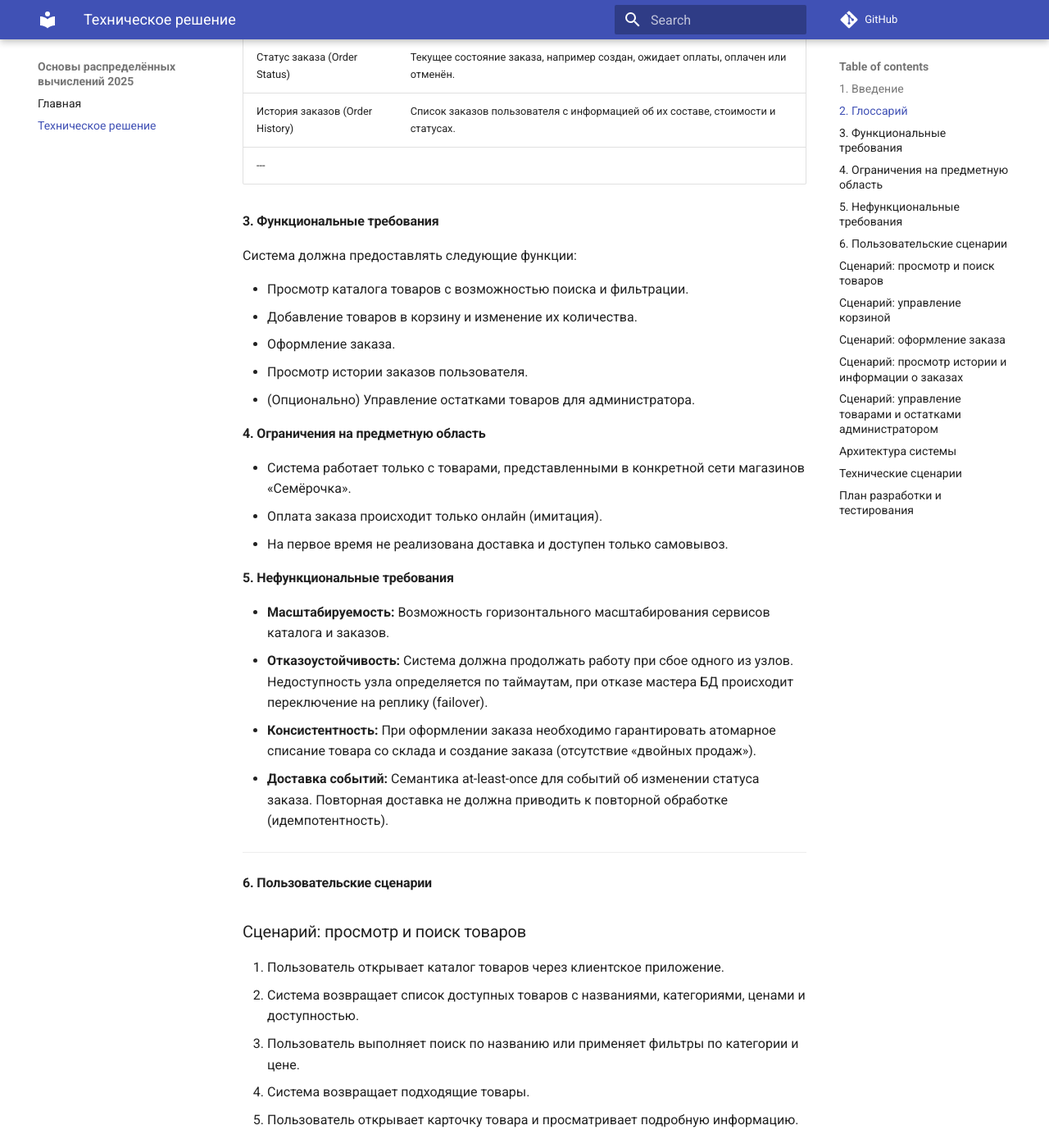
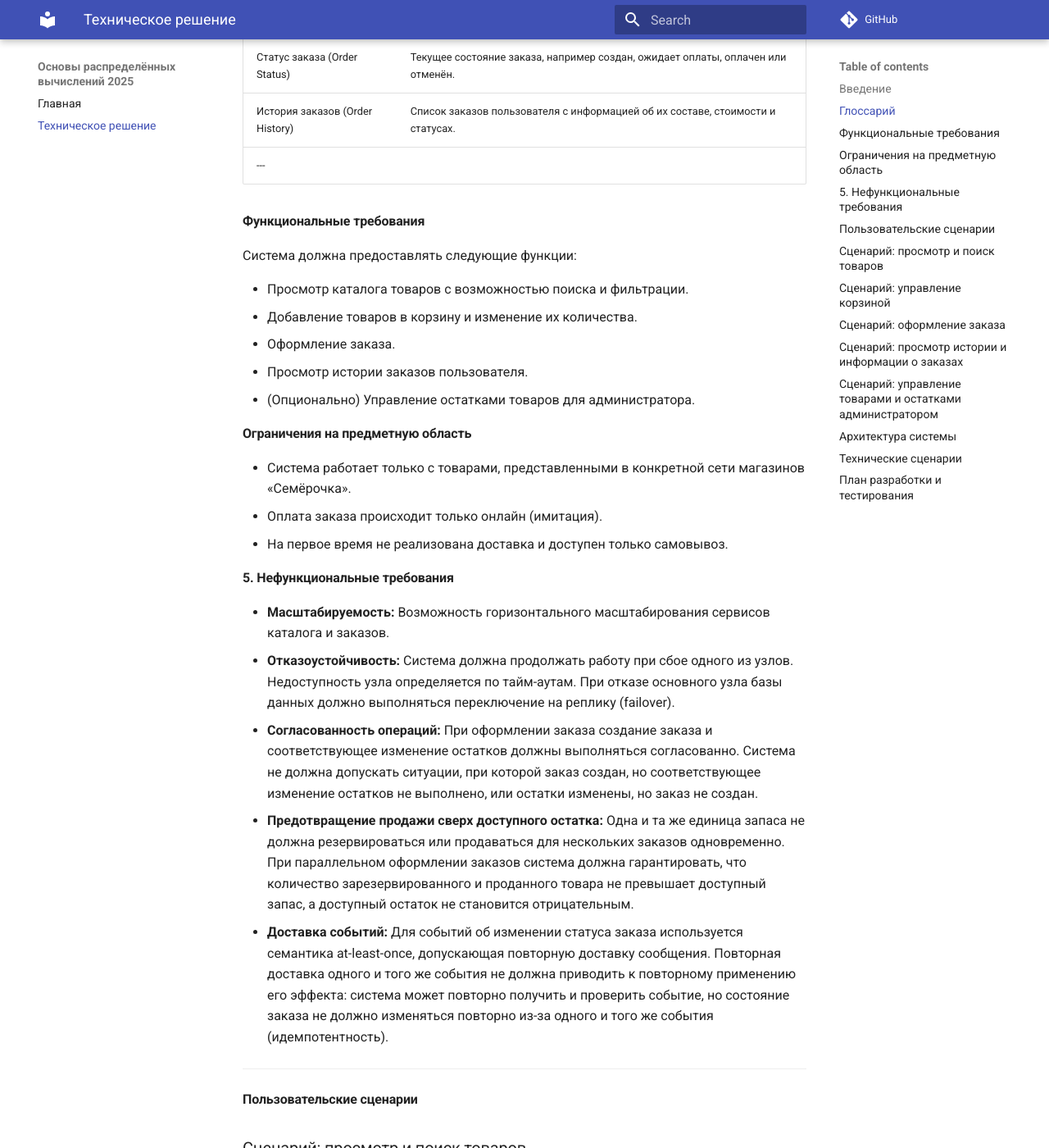
Before and after one commit to spbu-ds-practicum-2026/good_question, an MkDocs documentation site: the page built from docs/tr.md, in a window 1280 px wide and 1400 px high, scrolled down 1943 px. Shown: the whole window at 82% size. Built offline with MkDocs 1.6.1 and Material for MkDocs 9.7.7, drawn with Linux system fonts in a browser that asks for light colours; comment, search, counter and statistics services are not loaded; some of the changed text lies outside the part shown.

Commit message:
Update tr.md
нефунк. требования

```diff
--- a/docs/tr.md
+++ b/docs/tr.md
@@ -1,6 +1,6 @@
 # Техническое решение проекта «Магазин Семёрочка»
 
-#### **1. Введение**
+#### **Введение**
 
 *   **Краткое описание:** Учебный проект, реализующий прототип системы для онлайн-заказа товаров из магазина «Семёрочка». Система позволяет просматривать каталог, управлять корзиной, оформлять заказы.
 *   **Цель проекта:** Реализовать прототип масштабируемой и отказоустойчивой системы электронной коммерции, демонстрирующей ключевые принципы построения распределённых приложений.
@@ -22,7 +22,7 @@
 
 ---
 
-#### **2. Глоссарий**
+#### **Глоссарий**
 
 | Термин | Определение |
 |---|---|
@@ -45,7 +45,7 @@
 | История заказов (Order History) | Список заказов пользователя с информацией об их составе, стоимости и статусах. |
 ---
 
-#### **3. Функциональные требования**
+#### **Функциональные требования**
 
 Система должна предоставлять следующие функции:
 
@@ -55,7 +55,7 @@
 *   Просмотр истории заказов пользователя.
 *   (Опционально) Управление остатками товаров для администратора.
 
-#### **4. Ограничения на предметную область**
+#### **Ограничения на предметную область**
 
 *   Система работает только с товарами, представленными в конкретной сети магазинов «Семёрочка».
 *   Оплата заказа происходит только онлайн (имитация).
@@ -63,14 +63,14 @@
 
 #### **5. Нефункциональные требования**
 
-*   **Масштабируемость:** Возможность горизонтального масштабирования сервисов каталога и заказов.
-*   **Отказоустойчивость:** Система должна продолжать работу при сбое одного из узлов. Недоступность узла определяется по таймаутам, при отказе мастера БД происходит переключение на реплику (failover).
-*   **Консистентность:** При оформлении заказа необходимо гарантировать атомарное списание товара со склада и создание заказа (отсутствие «двойных продаж»).
-*   **Доставка событий:** Семантика at-least-once для событий об изменении статуса заказа. Повторная доставка не должна приводить к повторной обработке (идемпотентность).
-
+- **Масштабируемость:** Возможность горизонтального масштабирования сервисов каталога и заказов.
+- **Отказоустойчивость:** Система должна продолжать работу при сбое одного из узлов. Недоступность узла определяется по тайм-аутам. При отказе основного узла базы данных должно выполняться переключение на реплику (failover).
+- **Согласованность операций:** При оформлении заказа создание заказа и соответствующее изменение остатков должны выполняться согласованно. Система не должна допускать ситуации, при которой заказ создан, но соответствующее изменение остатков не выполнено, или остатки изменены, но заказ не создан.
+- **Предотвращение продажи сверх доступного остатка:** Одна и та же единица запаса не должна резервироваться или продаваться для нескольких заказов одновременно. При параллельном оформлении заказов система должна гарантировать, что количество зарезервированного и проданного товара не превышает доступный запас, а доступный остаток не становится отрицательным.
+- **Доставка событий:** Для событий об изменении статуса заказа используется семантика at-least-once, допускающая повторную доставку сообщения. Повторная доставка одного и того же события не должна приводить к повторному применению его эффекта: система может повторно получить и проверить событие, но состояние заказа не должно изменяться повторно из-за одного и того же события (идемпотентность).
 ---
 
-#### **6. Пользовательские сценарии**
+#### **Пользовательские сценарии**
 
 ### Сценарий: просмотр и поиск товаров
 
@@ -93,9 +93,12 @@
 1. Пользователь переходит к оформлению заказа и подтверждает состав корзины.
 2. Система проверяет наличие товаров на складе и резервирует необходимое количество.
 3. Пользователь выбирает самовывоз и подтверждает заказ.
-4. Система создаёт заказ и инициирует онлайн-оплату.
-5. После успешной оплаты пользователь получает подтверждение заказа и его текущий статус.
-6. Если необходимого количества товара недостаточно, система сообщает об этом пользователю и не создаёт заказ.
+4. Система создаёт заказ со статусом «Ожидает оплаты» и инициирует имитацию онлайн-оплаты.
+5. Если оплата проходит успешно, система изменяет статус заказа на «Оплачен», подтверждает заказ и сообщает пользователю его текущий статус.
+6. Если оплата завершается неуспешно, система изменяет статус заказа на «Отменён», освобождает зарезервированные товары и уведомляет пользователя о неуспешной оплате.
+7. Если необходимого количества товара недостаточно, система сообщает об этом пользователю, не создаёт заказ и не резервирует товары.
+
+**Примечание:** оплата в прототипе имитируется программно. Подключение реального платёжного сервиса не предусмотрено.
 
 ### Сценарий: просмотр истории и информации о заказах
 
```
